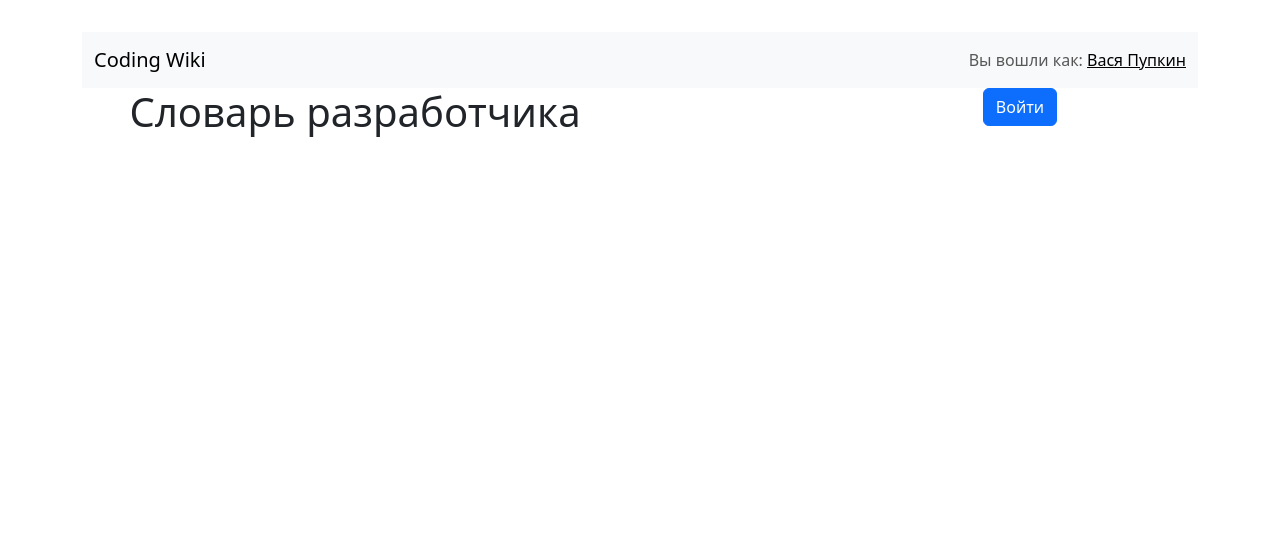
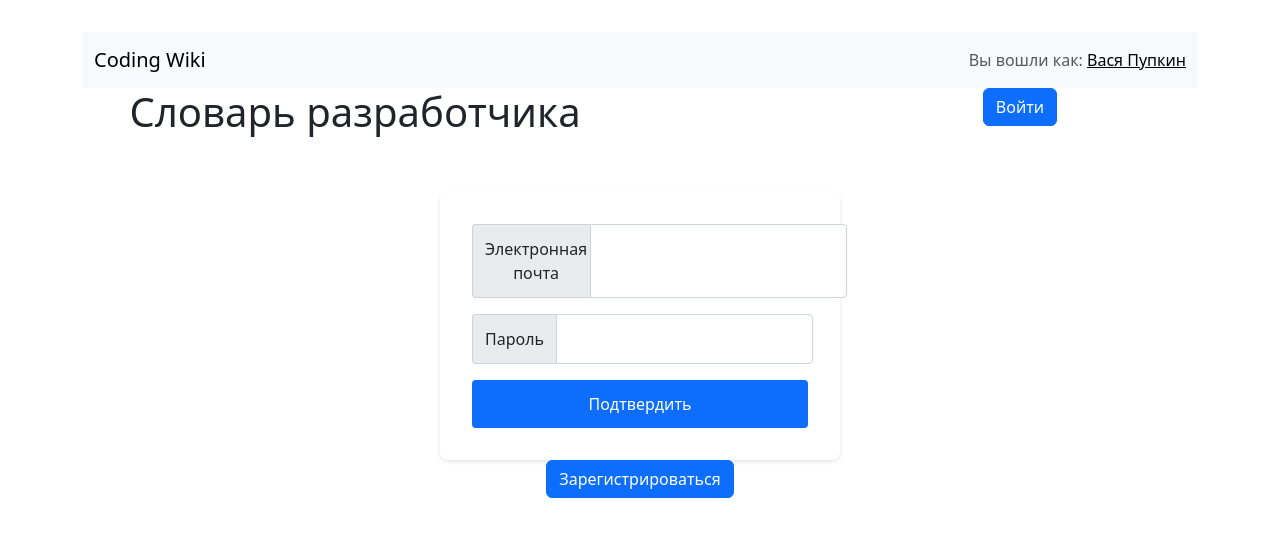
Before and after one commit to oralova51/dictionary, a React (Vite) app in the folder client/: page /registery in a window 1280 px wide. Shown: the top 536 px of the page. Built offline with nearby package versions, Linux system fonts and the light colour scheme; no server answers.

Commit message:
work version

```diff
--- a/client/src/App.jsx
+++ b/client/src/App.jsx
@@ -28,7 +28,7 @@ function App() {
         <Routes>
           <Route element={<Layout user={user} setUser={setUser} />}>
             <Route path="/" element={<MainPage user={user} />} />
-            <Route path="/words" element={<WordsPage />} />
+            <Route path="/words" element={<WordsPage user={user}/>} />
             <Route path="/registery" element={<AuthPage setUser={setUser} />} />
           </Route>
         </Routes>
--- a/client/src/app/Layout/Layout.jsx
+++ b/client/src/app/Layout/Layout.jsx
@@ -46,6 +46,7 @@ export default function Layout({ user, setUser }) {
             )}
           </Col>
         </Row>
+        <Outlet />
       </Container>
     </>
   );
--- a/client/src/features/LoginForm/LoginForm.jsx
+++ b/client/src/features/LoginForm/LoginForm.jsx
@@ -3,8 +3,11 @@ import styles from "./LoginForm.module.css";
 import UserValidate from "../../entities/user/api/UserValidate";
 import UserApi from "../../entities/user/api/UserApi";
 import { setAccessToken } from "../../shared/lib/axiosInstance";
+import { useNavigate } from "react-router";
 
 function LoginForm({ setUser }) {
+  const navigate = useNavigate();
+
   const loginHandler = async (event) => {
     try {
       event.preventDefault();
@@ -38,7 +41,13 @@ function LoginForm({ setUser }) {
           />
         </div>
 
-        <button type="submit" className={styles.submitButton}>
+        <button
+          type="submit"
+          className={styles.submitButton}
+          onClick={() => {
+            navigate(`/words`);
+          }}
+        >
           Подтвердить
         </button>
       </form>
--- a/client/src/features/SignUpForm/SignUpForm.jsx
+++ b/client/src/features/SignUpForm/SignUpForm.jsx
@@ -57,7 +57,7 @@ function SignUpForm({ setUser }) {
           type="submit"
           className={styles.submitButton}
           onClick={() => {
-            navigate(`/dictionary`);
+            navigate(`/words`);
           }}
         >
           Подтвердить
--- a/client/src/pages/MainPage.jsx
+++ b/client/src/pages/MainPage.jsx
@@ -1,10 +1,6 @@
 import React from "react";
-import { Button } from "react-bootstrap";
-import { useNavigate } from "react-router";
 
 export default function MainPage({ user }) {
-  const navigate = useNavigate();
-
   return (
     <>
       <h2>
--- a/client/src/pages/WordsPage.jsx
+++ b/client/src/pages/WordsPage.jsx
@@ -5,9 +5,10 @@ import axiosInstance from "../shared/lib/axiosInstance";
 import Button from "react-bootstrap/Button";
 import WordAddForm from "../widgets/WordAddForm";
 
-export default function WordsPage() {
+export default function WordsPage({ user }) {
   const [words, setWords] = useState([]);
   const [showForm, setShowForm] = useState(false);
+  console.log(user);
 
   async function getWords() {
     try {
@@ -37,7 +38,7 @@ export default function WordsPage() {
         word: dataForApi.word,
         description: dataForApi.description,
         tag: dataForApi.tag,
-        userId: 1, // пока беру моковую
+        userId: user.data?.id, // пока беру моковую
       };
       if (!dataForApi.word || !dataForApi.description || !dataForApi.tag)
         return alert("Заполните все поля");
@@ -65,7 +66,7 @@ export default function WordsPage() {
         word: updatedWord.word,
         description: updatedWord.description,
         tag: updatedWord.tag,
-        userId: 1, // пока мок
+        userId: user.data?.id, // пока мок
       });
 
       setWords((prev) =>
```
